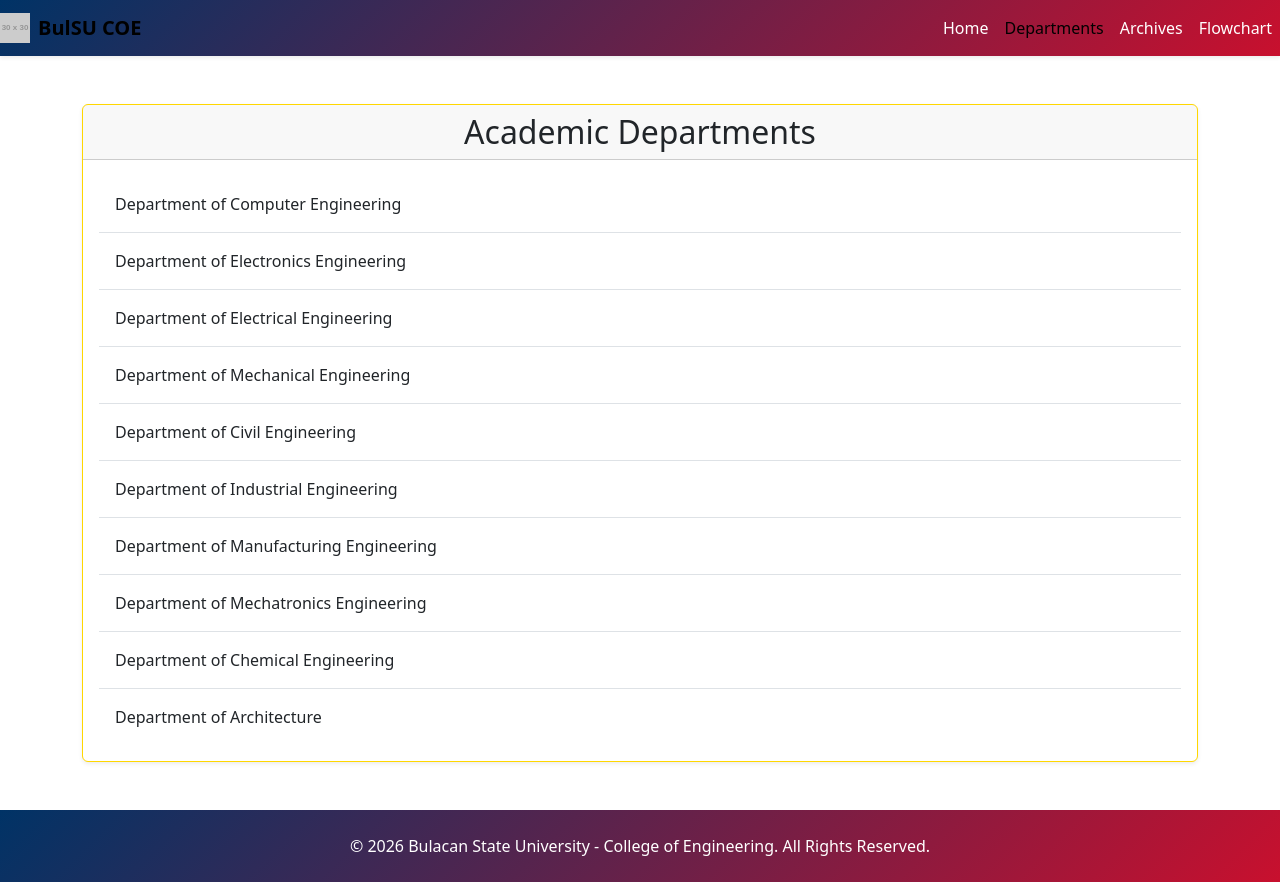
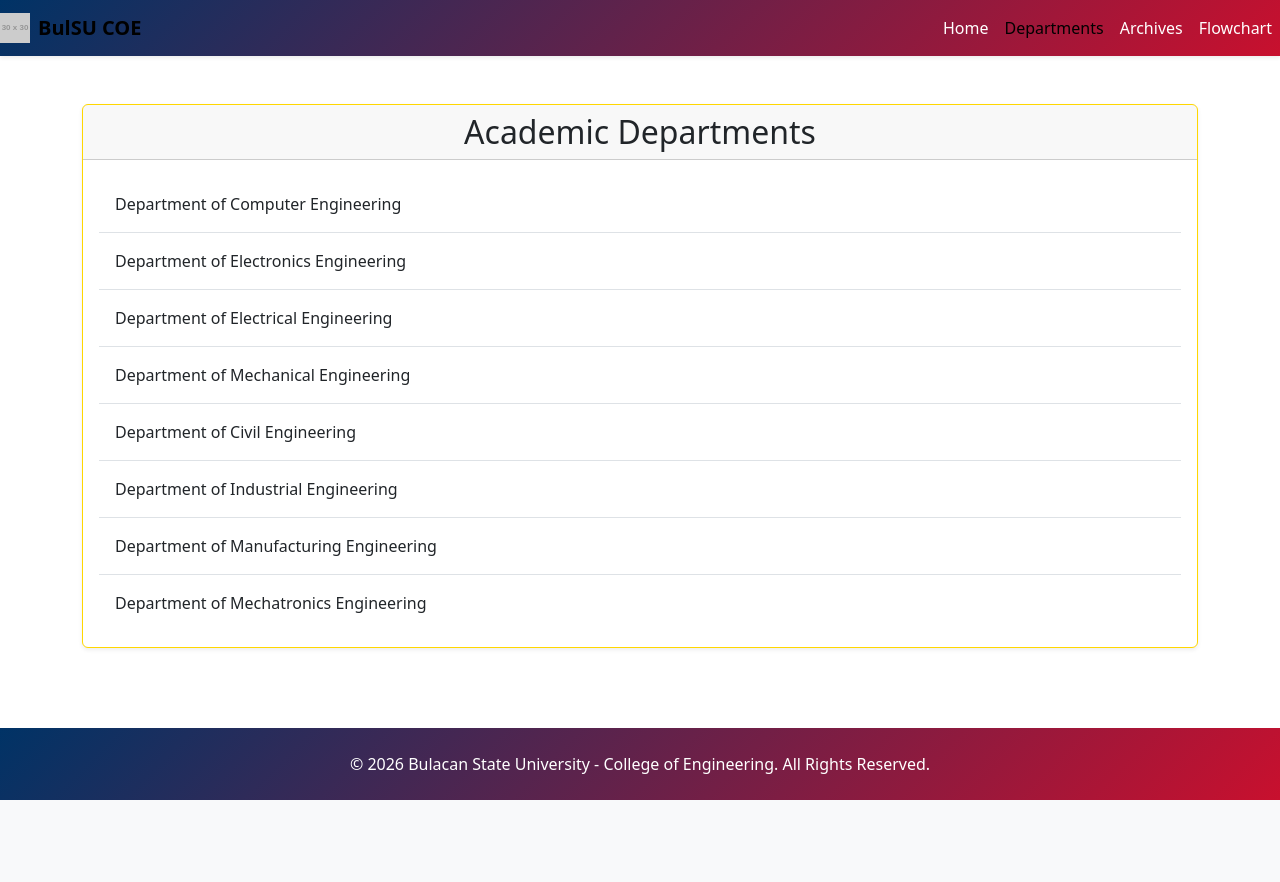
Before and after one commit to Juni-ya/WebEngProj2, a React (Vite) app: page /departments in a window 1280 px wide. After the commit the page ends 800 px from the top, so only its background shows below. Built offline with nearby package versions, Linux system fonts and the light colour scheme.

Commit message:
names updated

```diff
--- a/src/components/departments/DepartmentDetails.jsx
+++ b/src/components/departments/DepartmentDetails.jsx
@@ -145,12 +145,10 @@ const departmentData = {
         { name: 'Engr. Jerome B. Bagsic', position: 'Part-Time Instructor, Mechatronics Engineering' },
         { name: 'Engr. Juan Martin R. Cruz', position: 'Part-Time Instructor, Mechatronics Engineering' },
         { name: 'Engr. Reggiel Clint L. Valdez', position: 'Part-Time Instructor, Mechatronics Engineering' },
-        { name: 'Engr. Jason D. Lozano', position: 'Part-Time Instructor, Mechatronics Engineering' },
+        { name: 'Engr. Jason D. Loz.ano', position: 'Part-Time Instructor, Mechatronics Engineering' },
         { name: 'Engr. John Darwin P. Quintal', position: 'Part-Time Instructor, Mechatronics Engineering' },
       ]
   },
-  che: { name: 'Department of Chemical Engineering', faculty: [] },
-  arch: { name: 'Department of Architecture', faculty: [] },
 };
 
 const DepartmentDetails = () => {
--- a/src/components/departments/Departments.jsx
+++ b/src/components/departments/Departments.jsx
@@ -12,8 +12,6 @@ const Departments = () => {
     { name: 'Department of Industrial Engineering', id: 'ie' },
     { name: 'Department of Manufacturing Engineering', id: 'mfe' },
     { name: 'Department of Mechatronics Engineering', id: 'mce' },
-    { name: 'Department of Chemical Engineering', id: 'che' },
-    { name: 'Department of Architecture', id: 'arch' },
   ];
 
   return (
--- a/src/components/home/Home.jsx
+++ b/src/components/home/Home.jsx
@@ -10,9 +10,7 @@ const departments = [
   { id: 'ce', name: 'Department of Civil Engineering' },
   { id: 'ie', name: 'Department of Industrial Engineering' },
   { id: 'mfe', name: 'Department of Manufacturing Engineering' },
-  { id: 'mce', name: 'Department of Mechatronics Engineering' },
-  { id: 'che', name: 'Department of Chemical Engineering' },
-  { id: 'arch', name: 'Department of Architecture' }
+  { id: 'mce', name: 'Department of Mechatronics Engineering' }
 ];
 
 const chunkArray = (arr, size) => {
```
